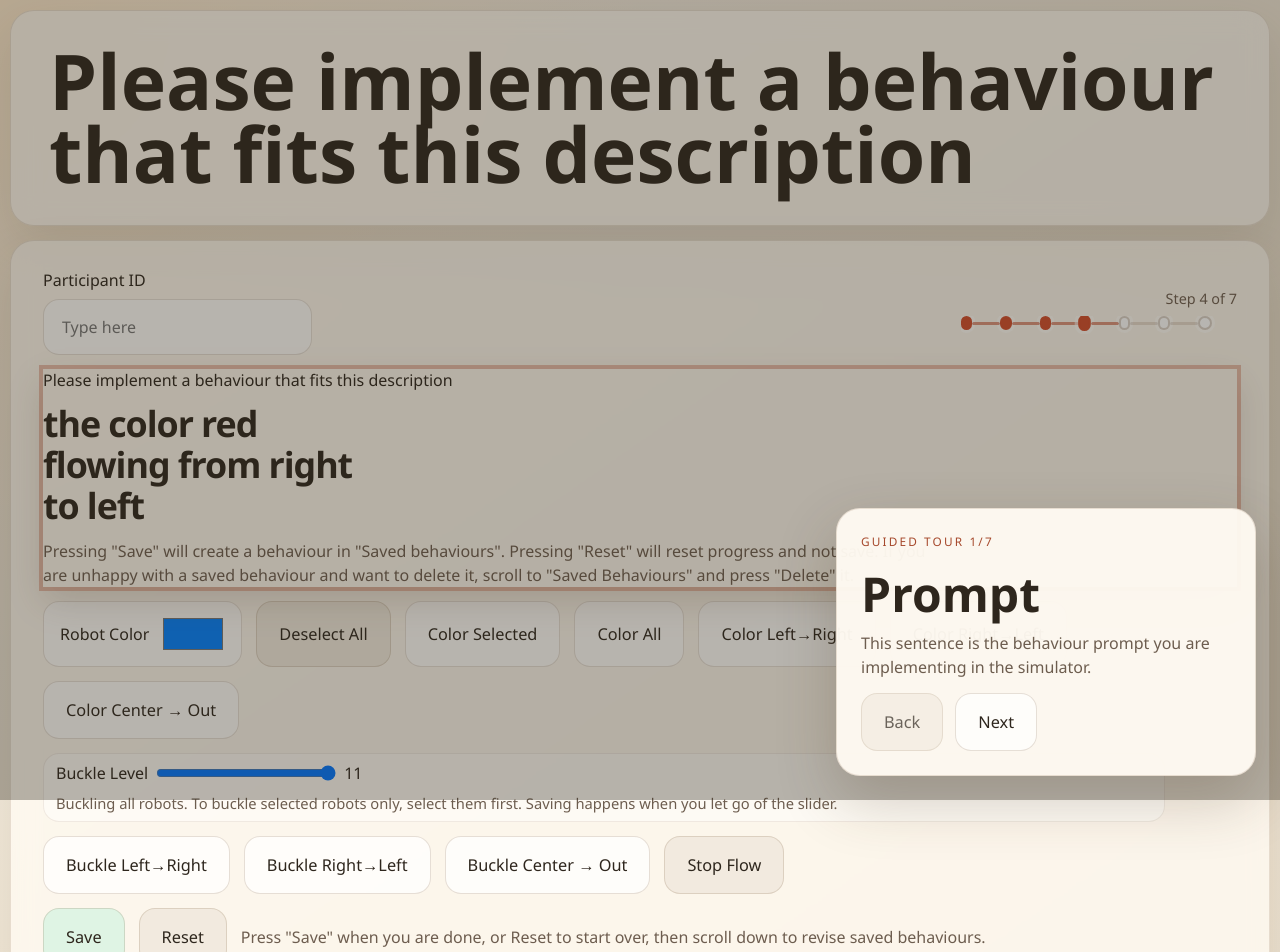
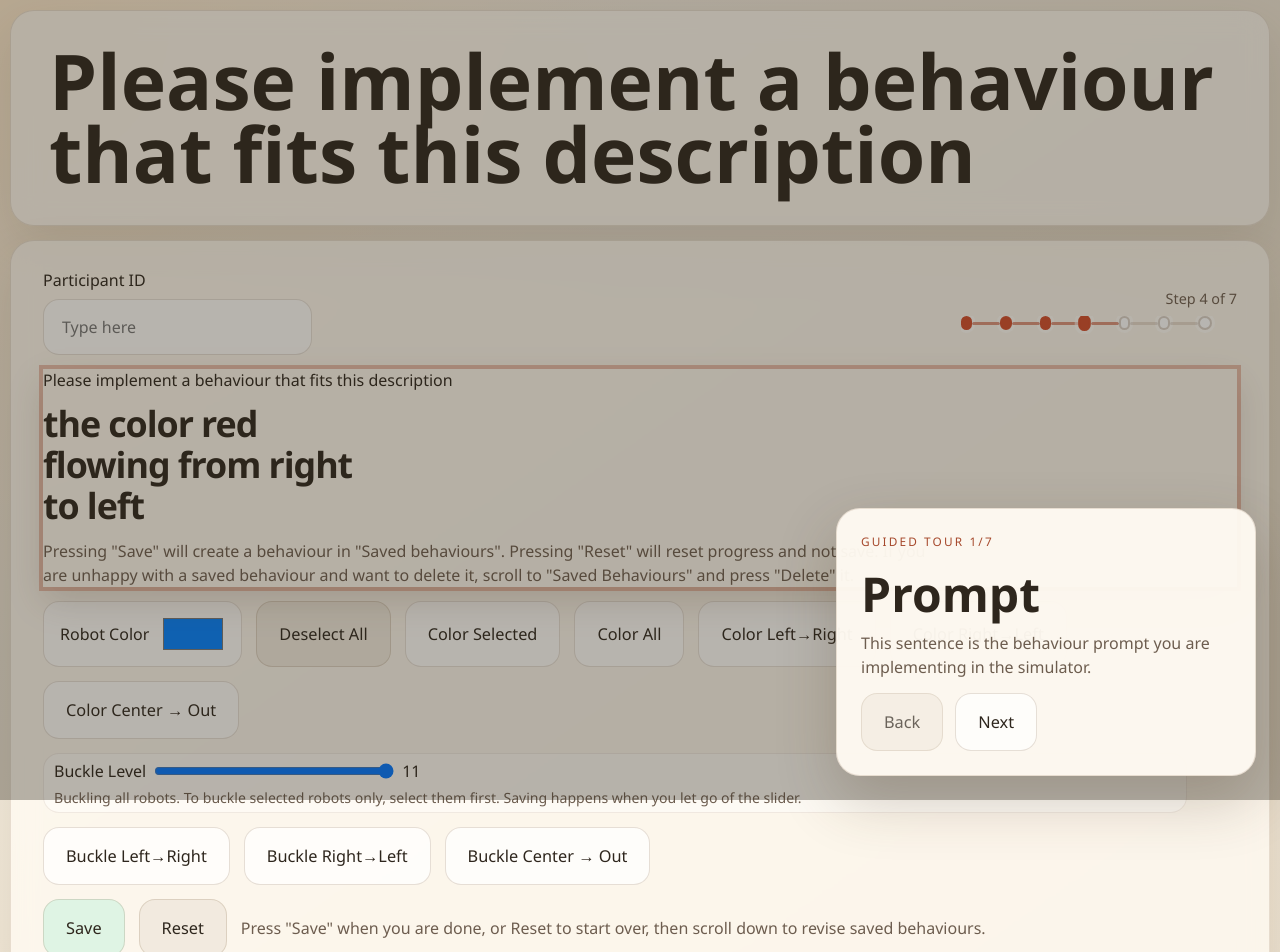
Before and after one commit to MerihanAlhafnawi/SwarmGardenSimulator, a Next.js app: page /implement in a window 1280 px wide. Shown: the top 952 px of the page. Built offline with nearby package versions, Linux system fonts and the light colour scheme; no server answers.

Commit message:
Remove stop flow and tighten buckle control

```diff
--- a/src/app/globals.css
+++ b/src/app/globals.css
@@ -383,7 +383,7 @@ button:disabled {
 
 .slider-group-subtle {
   gap: 8px;
-  padding: 8px 12px;
+  padding: 6px 10px;
   min-height: 0;
   border-color: rgba(116, 83, 54, 0.1);
   background: rgba(255, 255, 255, 0.42);
@@ -391,15 +391,15 @@ button:disabled {
 }
 
 .slider-group-subtle input {
-  width: 180px;
+  width: 240px;
 }
 
 .control-hint {
   flex-basis: 100%;
-  margin: 2px 0 0;
+  margin: 0;
   color: var(--muted);
-  font-size: 0.92rem;
-  line-height: 1.35;
+  font-size: 0.88rem;
+  line-height: 1.2;
 }
 
 .swarm-grid {
--- a/src/components/SwarmApplication.tsx
+++ b/src/components/SwarmApplication.tsx
@@ -1028,9 +1028,6 @@ export default function SwarmApplication({
           >
             Buckle Center → Out
           </button>
-          <button className="ghost" onClick={stopFlow}>
-            Stop Flow
-          </button>
         </div>
 
         <div className={`toolbar ${getTourClass("record-controls")}`} data-tour-id="record-controls">
```
